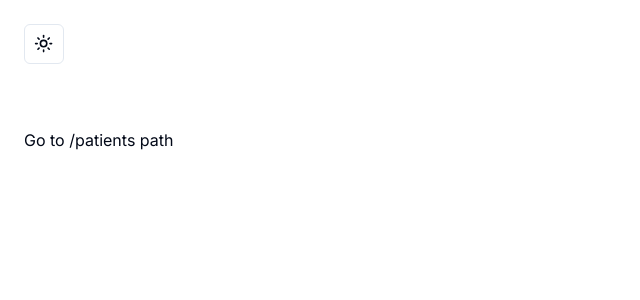
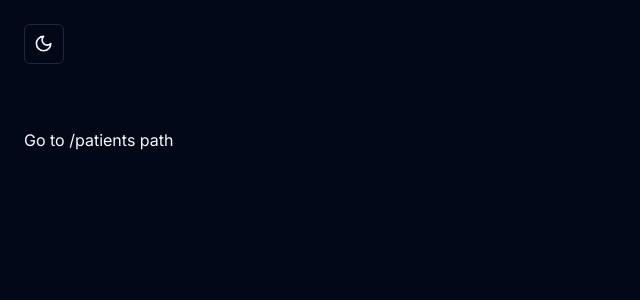
Before and after one commit to Sahad-09/Patient-Management-Application, a Next.js app: page / in a window 1280 px wide. Shown: the top 300 px of the page, without its empty margins (0-640 px from the left). Built offline with nearby package versions, Linux system fonts and the light colour scheme.

Commit message:
Add details form update 2

```diff
--- a/app/layout.tsx
+++ b/app/layout.tsx
@@ -35,7 +35,7 @@ export default function RootLayout({
         {" "}
         <ThemeProvider
           attribute="class"
-          defaultTheme="system"
+          defaultTheme="dark"
           enableSystem
           disableTransitionOnChange
         >
--- a/app/patients/[id]/page.tsx
+++ b/app/patients/[id]/page.tsx
@@ -201,7 +201,7 @@ function PatientDetailCard({
 function NoPatientDetails({ userId }: { userId: string }) {
   return (
     <Card>
-      <CardContent className="pt-6">
+      <CardContent className=" mt-3 flex flex-row justify-between">
         <h2 className="text-xl font-semibold mb-4 text-[#721B1C]">
           No Patient Details
         </h2>
```
